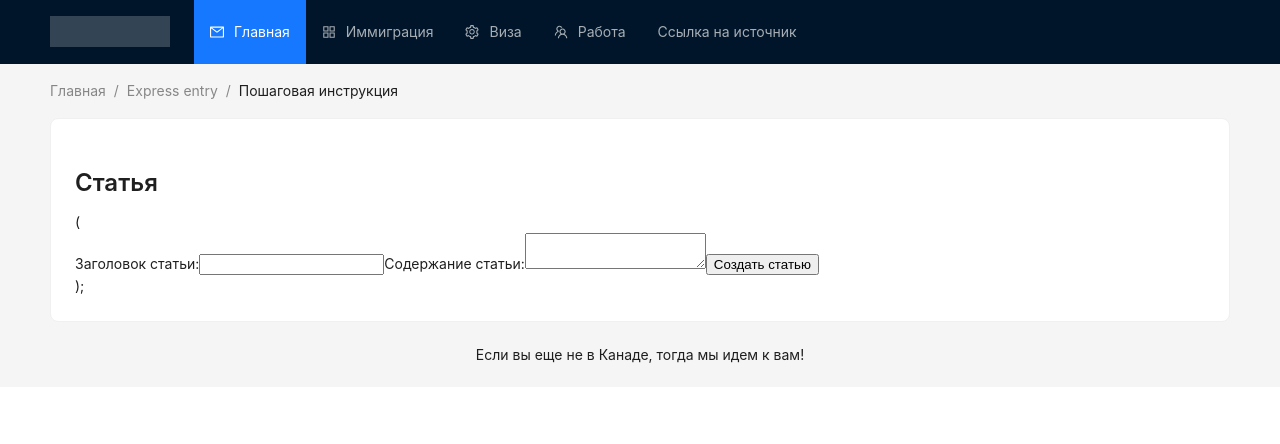
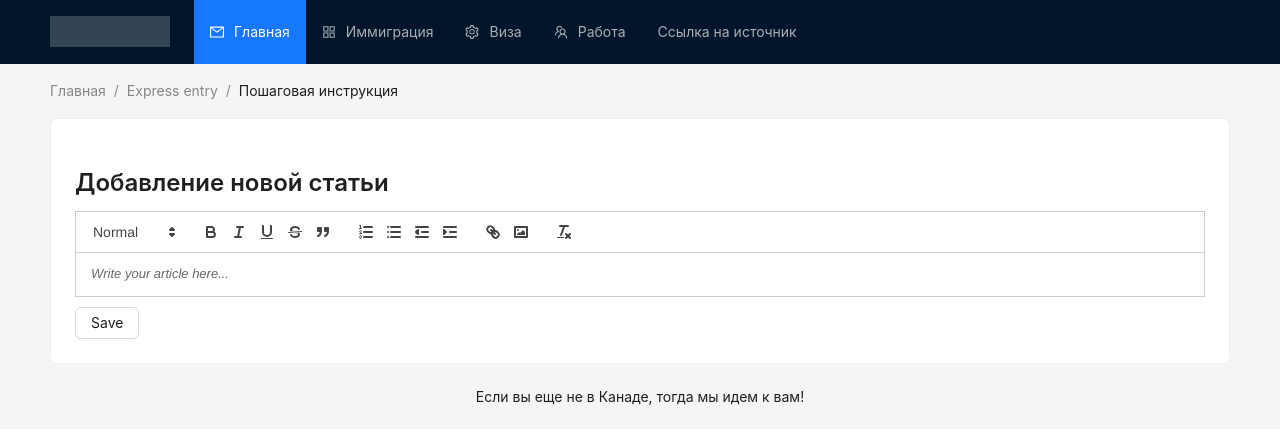
Before and after one commit to MrBlackTongue/go-canada-front, a React (Create React App) app: page /add-article in a window 1280 px wide. Shown: the top 444 px of the page. Built offline with nearby package versions, Linux system fonts and the light colour scheme.

Commit message:
add page ArticleEditor

```diff
--- a/package.json
+++ b/package.json
@@ -12,8 +12,10 @@
     "@types/react": "^18.0.28",
     "@types/react-dom": "^18.0.11",
     "antd": "^5.2.2",
+    "quill": "^1.3.6",
     "react": "^18.2.0",
     "react-dom": "^18.2.0",
+    "react-quill": "^2.0.0",
     "react-router-dom": "^6.8.1",
     "react-scripts": "5.0.1",
     "typescript": "^4.9.5",
--- a/src/App.tsx
+++ b/src/App.tsx
@@ -6,6 +6,8 @@ import AddArticle from "./layout/modules/addArticle/addArticle";
 import Home from "../src/layout/modules/home/home";
 import MenuMain from "./layout/modules/menu/menu";
 import {AppstoreOutlined, MailOutlined, SettingOutlined, TeamOutlined} from "@ant-design/icons";
+import Editor from "./layout/modules/addArticle/addArticle";
+import ArticleEditor from "./layout/modules/addArticle/addArticle";
 
 const {Header, Content, Footer} = Layout;
 
@@ -126,7 +128,8 @@ const App: React.FC = () => {
           </Breadcrumb>
           <Routes>
             <Route path='/' element={<Home/>}/>
-            <Route path='/add-article' element={<AddArticle/>}/>
+            <Route path='/add-article' element={<ArticleEditor/>}/>
+            {/*<Route path='/add-article' element={<AddArticle/>}/>*/}
           </Routes>
           {/*<div style={{padding: 24, minHeight: 380,}}>Content</div>*/}
         </Content>
--- a/src/layout/modules/addArticle/addArticle.tsx
+++ b/src/layout/modules/addArticle/addArticle.tsx
@@ -1,60 +1,55 @@
 import React, {useState} from 'react';
-import {
-  Card,
-  Typography,
-} from 'antd';
-
-import '../../../App.css'
+import ReactQuill from 'react-quill';
+import 'react-quill/dist/quill.snow.css';
+import {Button, Card, Typography} from "antd";
 
 const {Title} = Typography;
 
-interface Article {
-  title: string;
-  content: string;
-}
-
-interface Props {
-  onSubmit: (article: Article) => void;
-}
-
-const AddArticle: React.FC = () => {
-  const [title, setTitle] = useState('');
+const ArticleEditor: React.FC = () => {
   const [content, setContent] = useState('');
 
-  const handleSubmit = (event: React.FormEvent<HTMLFormElement>) => {
-    event.preventDefault();
-    // onSubmit({title, content});
-    setTitle('');
-    setContent('');
+  const handleChange = (value: string) => {
+    setContent(value);
+  };
+
+  const handleSave = () => {
+    // Отправить содержимое статьи на сервер или сохранить локально
+    console.log('Article saved:', content);
   };
 
   return (
     <Card>
       <div style={{display: 'grid'}}>
         <div className='centerTitle'>
-          <Title level={3}>Статья</Title>
+          <Title level={3}>Добавление новой статьи</Title>
         </div>
-        (
-        <form onSubmit={handleSubmit}>
-          <label htmlFor="title">Заголовок статьи:</label>
-          <input
-            type="text"
-            id="title"
-            value={title}
-            onChange={(event) => setTitle(event.target.value)}
-          />
-          <label htmlFor="content">Содержание статьи:</label>
-          <textarea
-            id="content"
-            value={content}
-            onChange={(event) => setContent(event.target.value)}
-          />
-          <button type="submit">Создать статью</button>
-        </form>
-        );
+      </div>
+      <div>
+        <ReactQuill
+          value={content}
+          onChange={handleChange}
+          placeholder="Write your article here..."
+          modules={{
+            toolbar: [
+              [{'header': [1, 2, false]}],
+              ['bold', 'italic', 'underline', 'strike', 'blockquote'],
+              [{'list': 'ordered'}, {'list': 'bullet'}, {'indent': '-1'}, {'indent': '+1'}],
+              ['link', 'image'],
+              ['clean']
+            ],
+          }}
+          formats={[
+            'header',
+            'bold', 'italic', 'underline', 'strike', 'blockquote',
+            'list', 'bullet', 'indent',
+            'link', 'image',
+          ]}
+        />
+        <Button onClick={handleSave} style={{marginTop: 10}}>Save</Button>
       </div>
     </Card>
+
   );
 };
 
-export default AddArticle;
+export default ArticleEditor;
```
Also changed, not shown: 1 other file (tests, documents, lock files or other folders).
